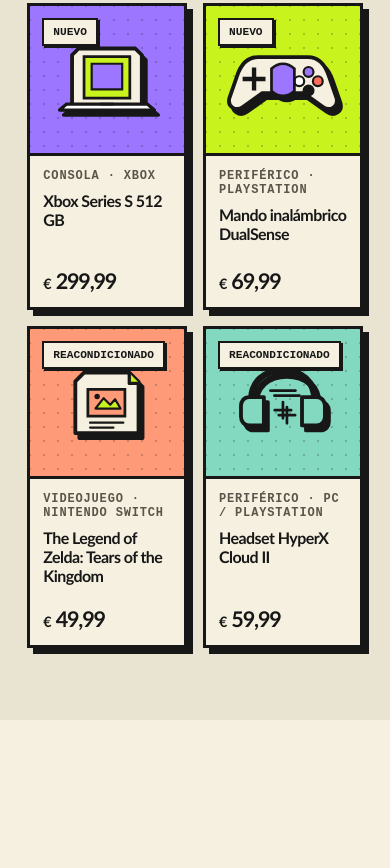
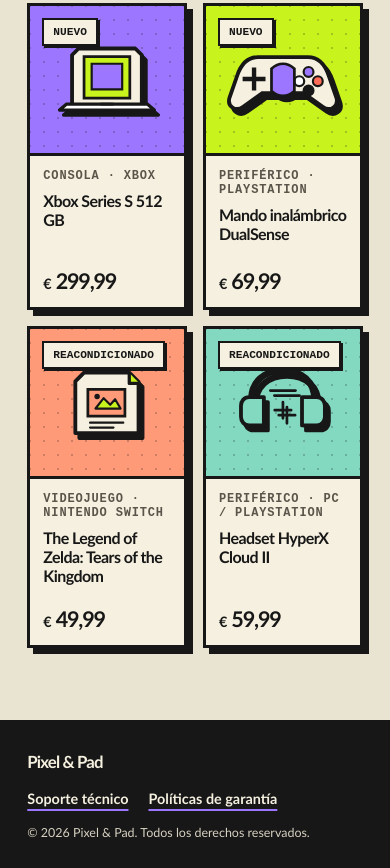
Before and after one commit to aecaridad-cei/Pixel-Pad, a plain HTML site: page index.html in a window 390 px wide. Shown: the part 1217-2085 px from the top of the page. Before the commit the page ends 1937 px from the top, so only its background shows below. Drawn offline with Linux system fonts and the light colour scheme.

Commit message:
add footer section with responsive design and styles

```diff
--- a/index.html
+++ b/index.html
@@ -470,6 +470,55 @@
         letter-spacing: 0;
       }
 
+      .site-footer {
+        display: flex;
+        align-items: center;
+        justify-content: space-between;
+        gap: 28px;
+        padding: 30px clamp(24px, 8vw, 120px);
+        border-top: 3px solid var(--ink);
+        background: var(--ink);
+        color: var(--paper);
+      }
+
+      .footer-brand {
+        margin: 0;
+        font-size: 1.05rem;
+        font-weight: 950;
+        letter-spacing: -0.05em;
+        white-space: nowrap;
+      }
+
+      .footer-links {
+        display: flex;
+        flex-wrap: wrap;
+        justify-content: center;
+        gap: 10px 24px;
+      }
+
+      .footer-links a {
+        color: var(--paper);
+        font-size: 0.9rem;
+        font-weight: 750;
+        text-decoration-color: var(--violet);
+        text-decoration-thickness: 2px;
+        text-underline-offset: 5px;
+      }
+
+      .footer-links a:hover,
+      .footer-links a:focus-visible {
+        color: var(--acid);
+        outline-color: var(--acid);
+      }
+
+      .footer-copyright {
+        margin: 0;
+        color: #d7d1c1;
+        font-size: 0.78rem;
+        text-align: right;
+        white-space: nowrap;
+      }
+
       @media (max-width: 720px) {
         .site-header {
           min-height: 0;
@@ -532,6 +581,23 @@
           align-items: flex-start;
           flex-direction: column;
           gap: 13px;
+        }
+
+        .site-footer {
+          align-items: flex-start;
+          flex-direction: column;
+          gap: 18px;
+          padding: 28px clamp(22px, 7vw, 48px);
+        }
+
+        .footer-links {
+          justify-content: flex-start;
+          gap: 12px 20px;
+        }
+
+        .footer-copyright {
+          text-align: left;
+          white-space: normal;
         }
 
         .product-grid {
@@ -754,5 +820,16 @@
         </div>
       </section>
     </main>
+
+    <footer class="site-footer">
+      <p class="footer-brand">Pixel &amp; Pad</p>
+      <nav class="footer-links" aria-label="Enlaces de ayuda">
+        <a href="mailto:soporte@pixelandpad.example">Soporte técnico</a>
+        <a href="#garantia">Políticas de garantía</a>
+      </nav>
+      <p class="footer-copyright">
+        © 2026 Pixel &amp; Pad. Todos los derechos reservados.
+      </p>
+    </footer>
   </body>
 </html>
```
